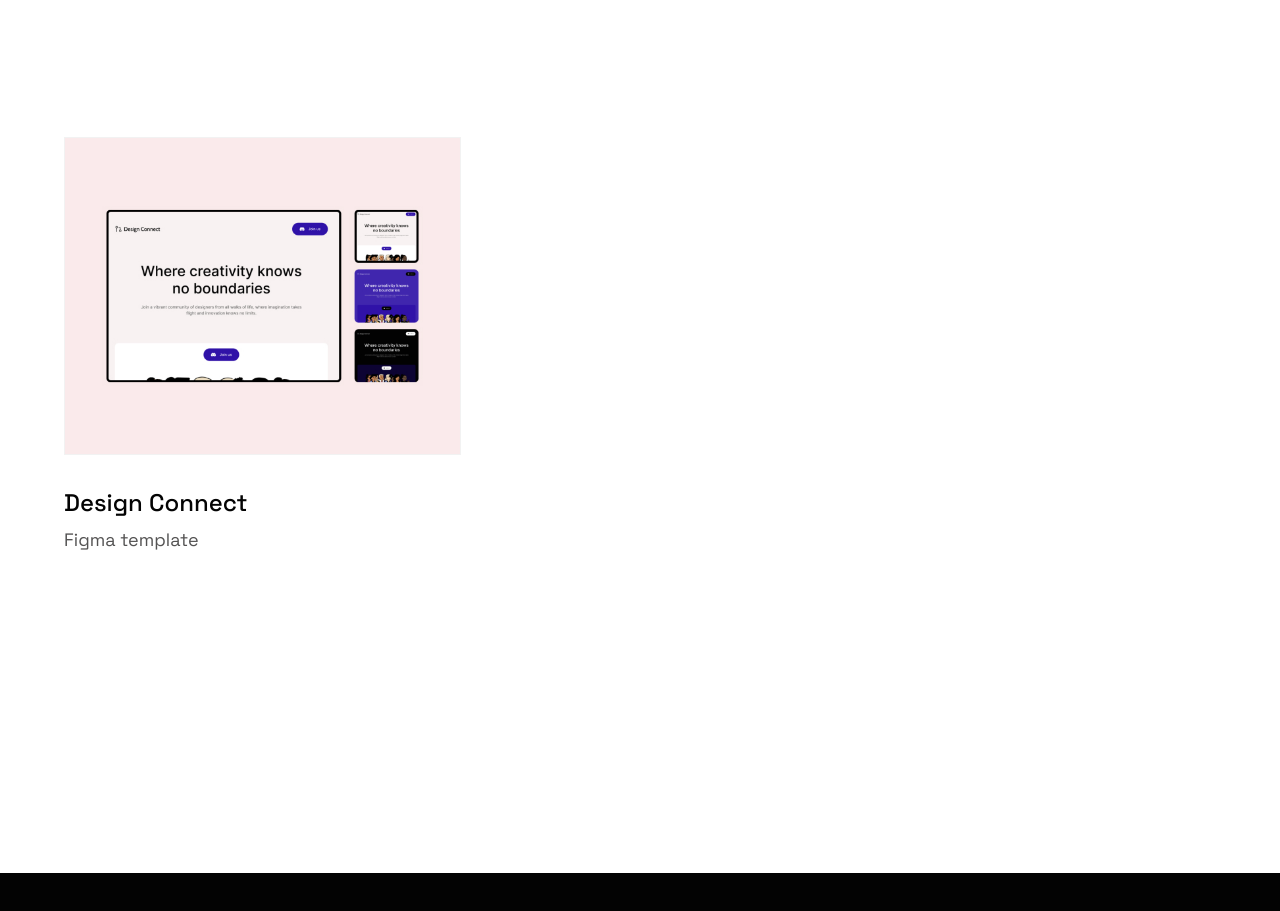
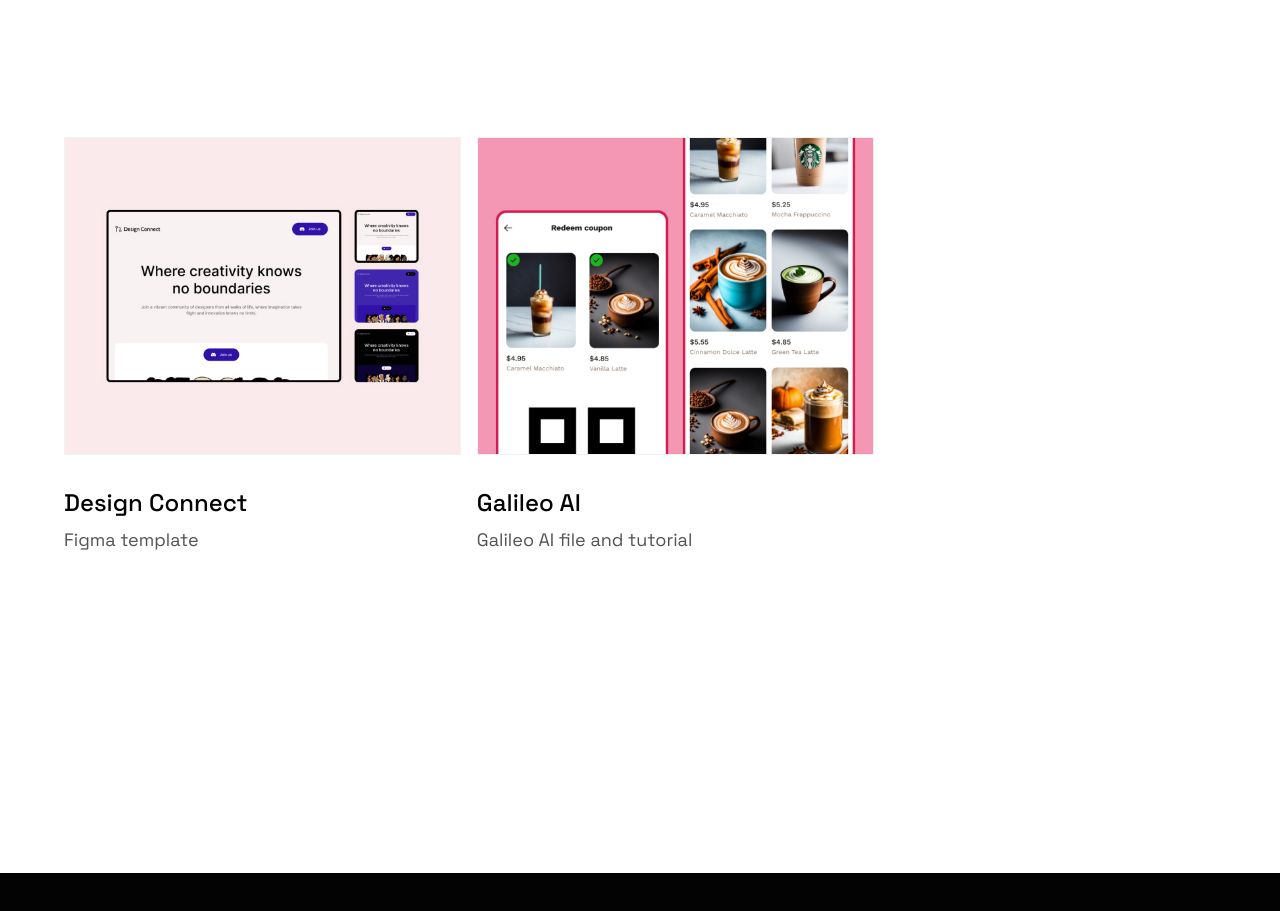
Before and after one commit to Nubby93/UIBoat, a plain HTML site: page pages/catalog.html in a window 1280 px wide. Shown: the part 4640-5551 px from the top of the page. Drawn offline with nearby package versions, Linux system fonts and the light colour scheme.

Commit message:
Add files via upload

```diff
--- a/pages/catalog.html
+++ b/pages/catalog.html
@@ -226,6 +226,14 @@
         </div>
       </section>
 
+      <section class="post freebies kits flex-row-gap-32">
+        <img onclick="window.open('https://uiboat.gumroad.com/l/ivgjh')" src="../assets/products/galileoai_thumb.jpg" alt="Galileo AI file and tutorial">
+        <div class="flex-row-gap-8">
+          <h6>Galileo AI</h6>
+          <p>Galileo AI file and tutorial</p>
+        </div>
+      </section>
+
 
 </div>
 
```
